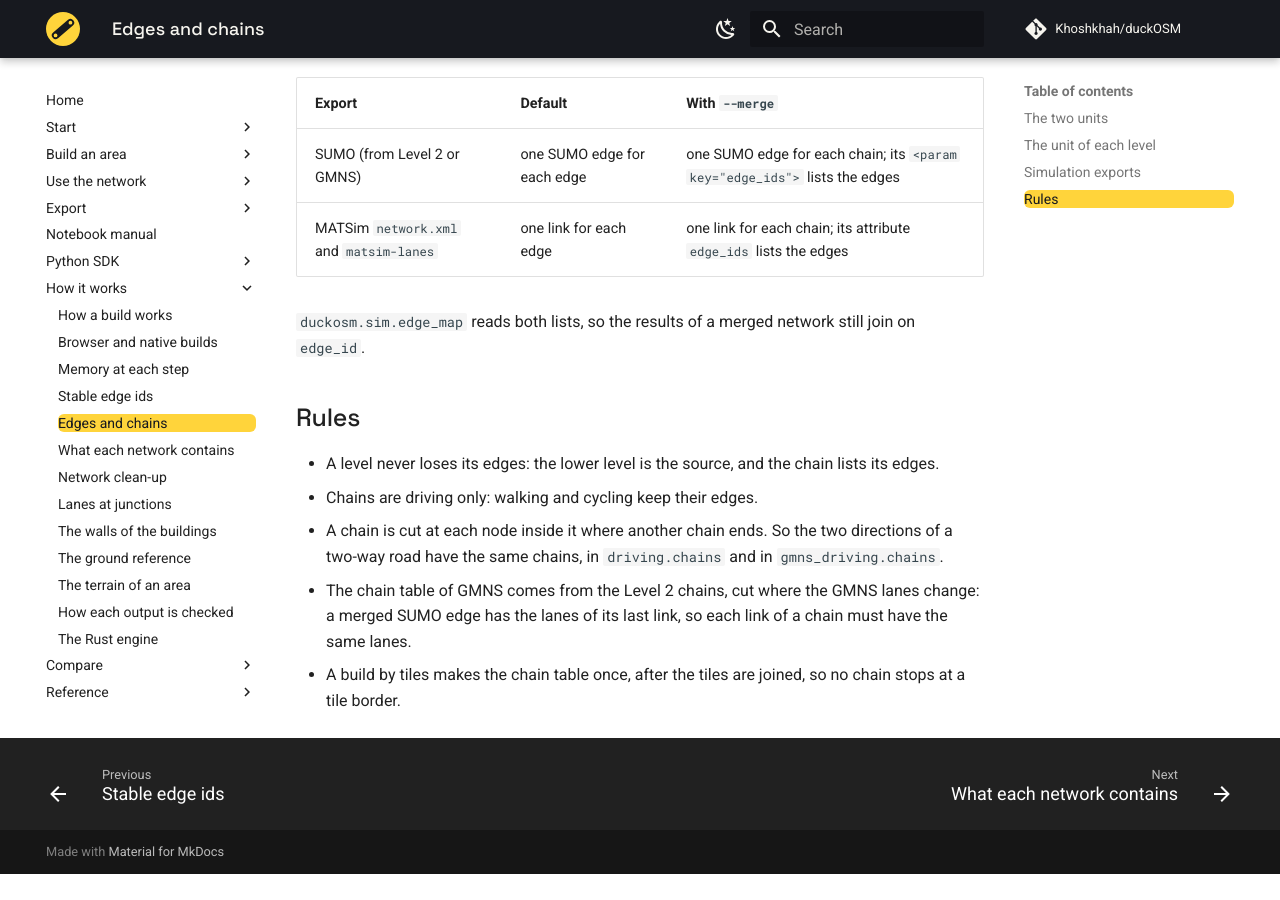
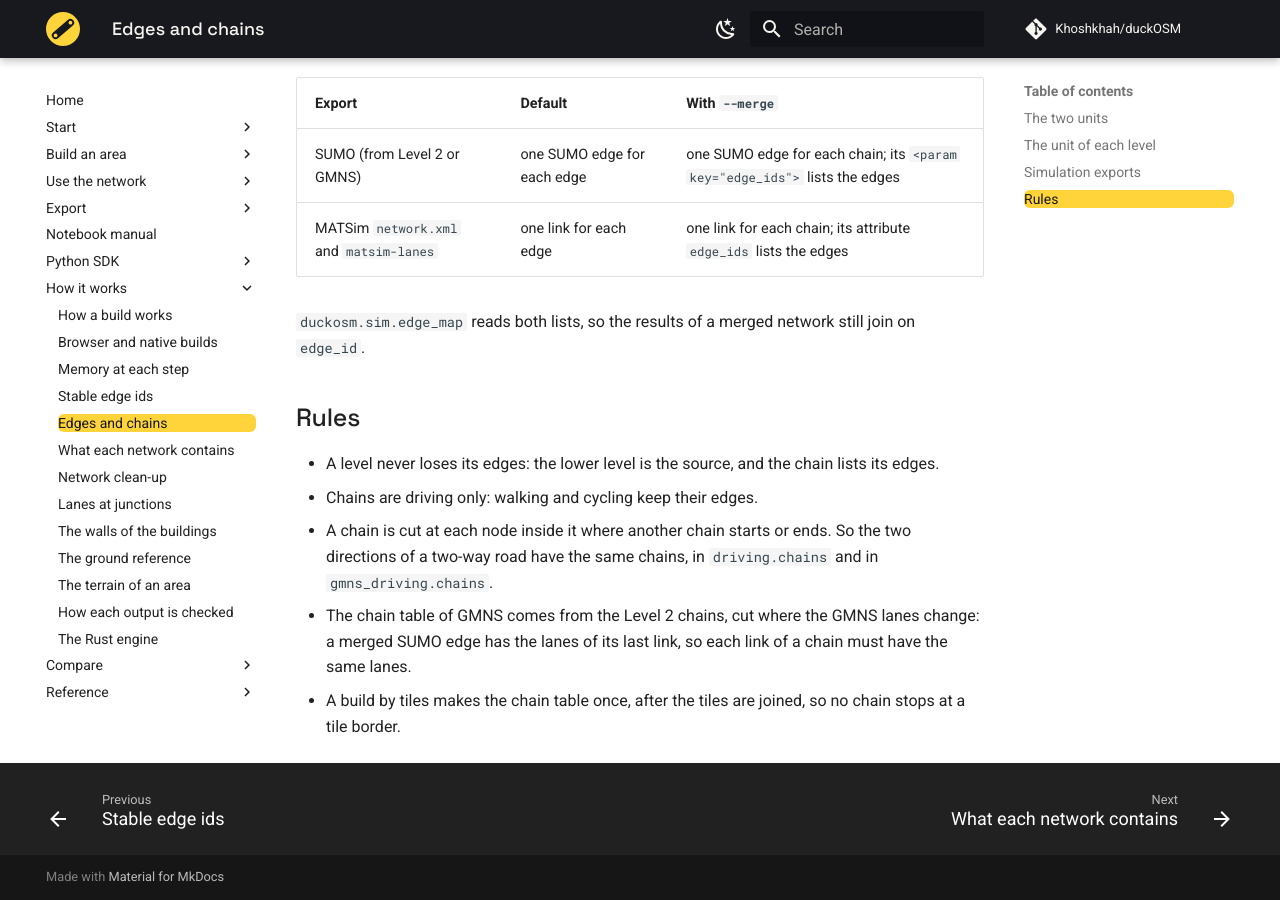
Before and after one commit to Khoshkhah/duckOSM, an MkDocs documentation site: the page built from docs/concepts/edges-and-chains.md, in a window 1280 px wide and 900 px high, scrolled down 1473 px. Built offline with MkDocs 1.6.1 and Material for MkDocs 9.7.7, drawn with Linux system fonts in a browser that asks for light colours; comment, search, counter and statistics services are not loaded; before the commit the page ends 2347 px from its top, so only the background shows below that.

Commit message:
Docs: a chain is cut where another chain starts or ends
As cut_at_ends in rust/duckosm-core/src/chains.rs.

Co-Authored-By: Claude Opus 5.5 <noreply@anthropic.com>

```diff
--- a/docs/concepts/edges-and-chains.md
+++ b/docs/concepts/edges-and-chains.md
@@ -34,7 +34,7 @@ chains keeps the list of their edges, so that results join on `edge_id`.
 
 - A level never loses its edges: the lower level is the source, and the chain lists its edges.
 - Chains are driving only: walking and cycling keep their edges.
-- A chain is cut at each node inside it where another chain ends. So the two directions of a two-way road have the same
+- A chain is cut at each node inside it where another chain starts or ends. So the two directions of a two-way road have the same
   chains, in `driving.chains` and in `gmns_driving.chains`.
 - The chain table of GMNS comes from the Level 2 chains, cut where the GMNS lanes change: a merged SUMO edge has the lanes of
   its last link, so each link of a chain must have the same lanes.
```
